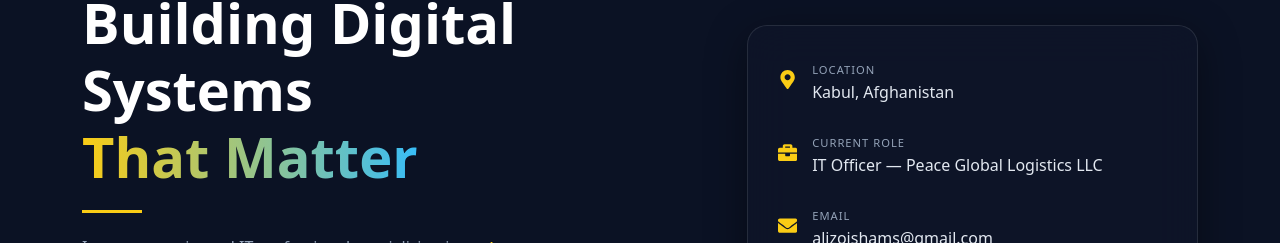
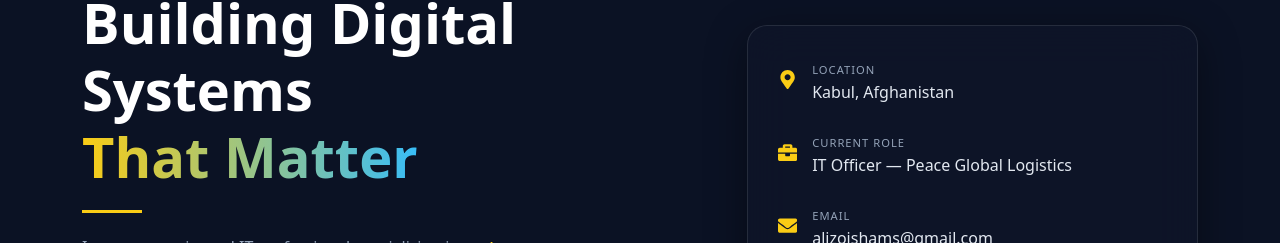
Before and after one commit to Shamsullah-Alizoi/ShamsALI-PortFolio, a React (Vite) app: page / in a window 1280 px wide. Shown: the part 857-1100 px from the top of the page. Built offline with nearby package versions, Linux system fonts and the light colour scheme.

Commit message:
Update current role company name in AboutMe component

```diff
--- a/src/portFolio/components/AboutMe.tsx
+++ b/src/portFolio/components/AboutMe.tsx
@@ -53,7 +53,7 @@ const AboutMe: React.FC = () => {
                 <FaBriefcase />
                 <div>
                   <small>CURRENT ROLE</small>
-                  <p>IT Officer — Peace Global Logistics LLC</p>
+                  <p>IT Officer — Peace Global Logistics</p>
                 </div>
               </div>
 
```
